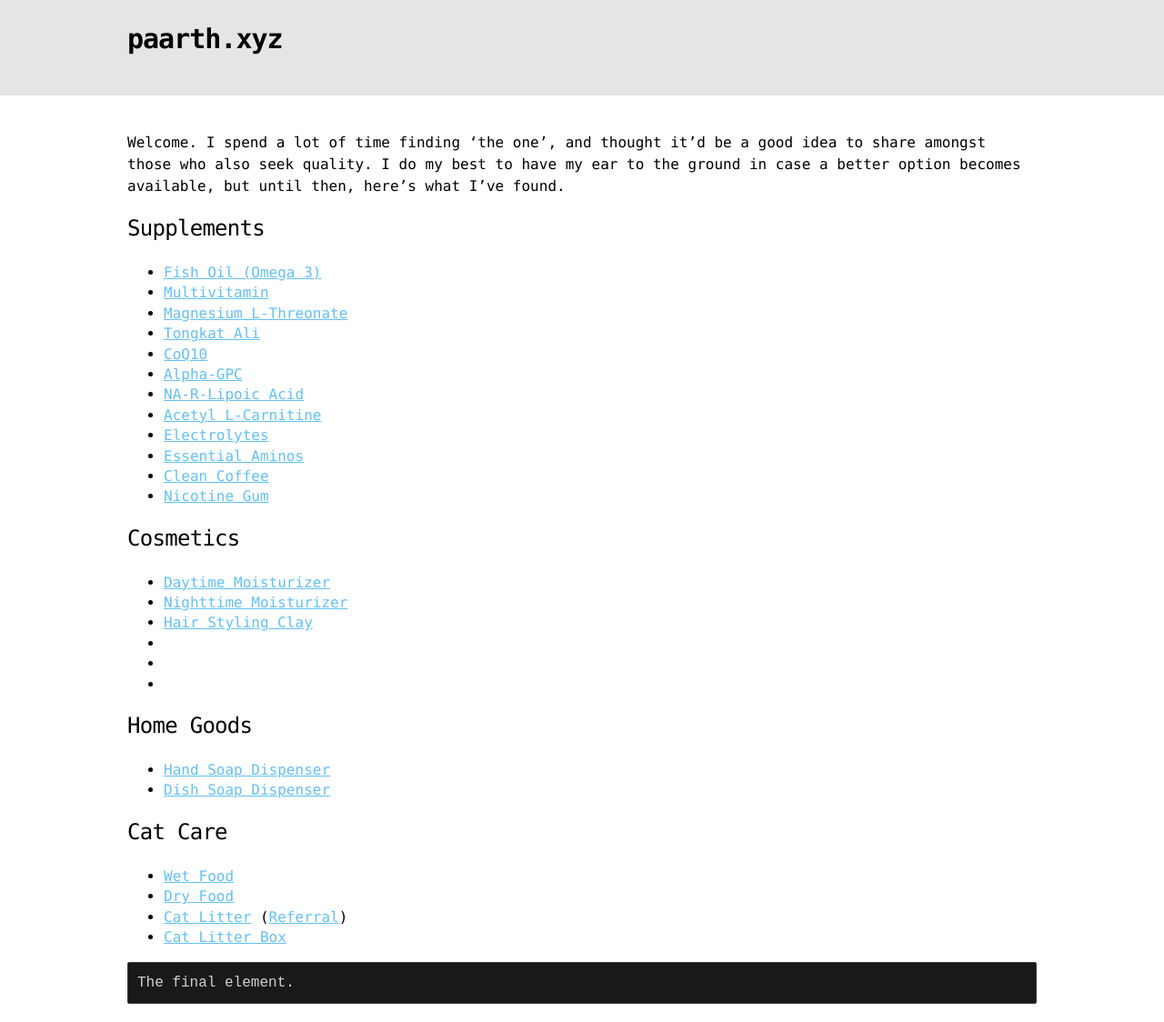
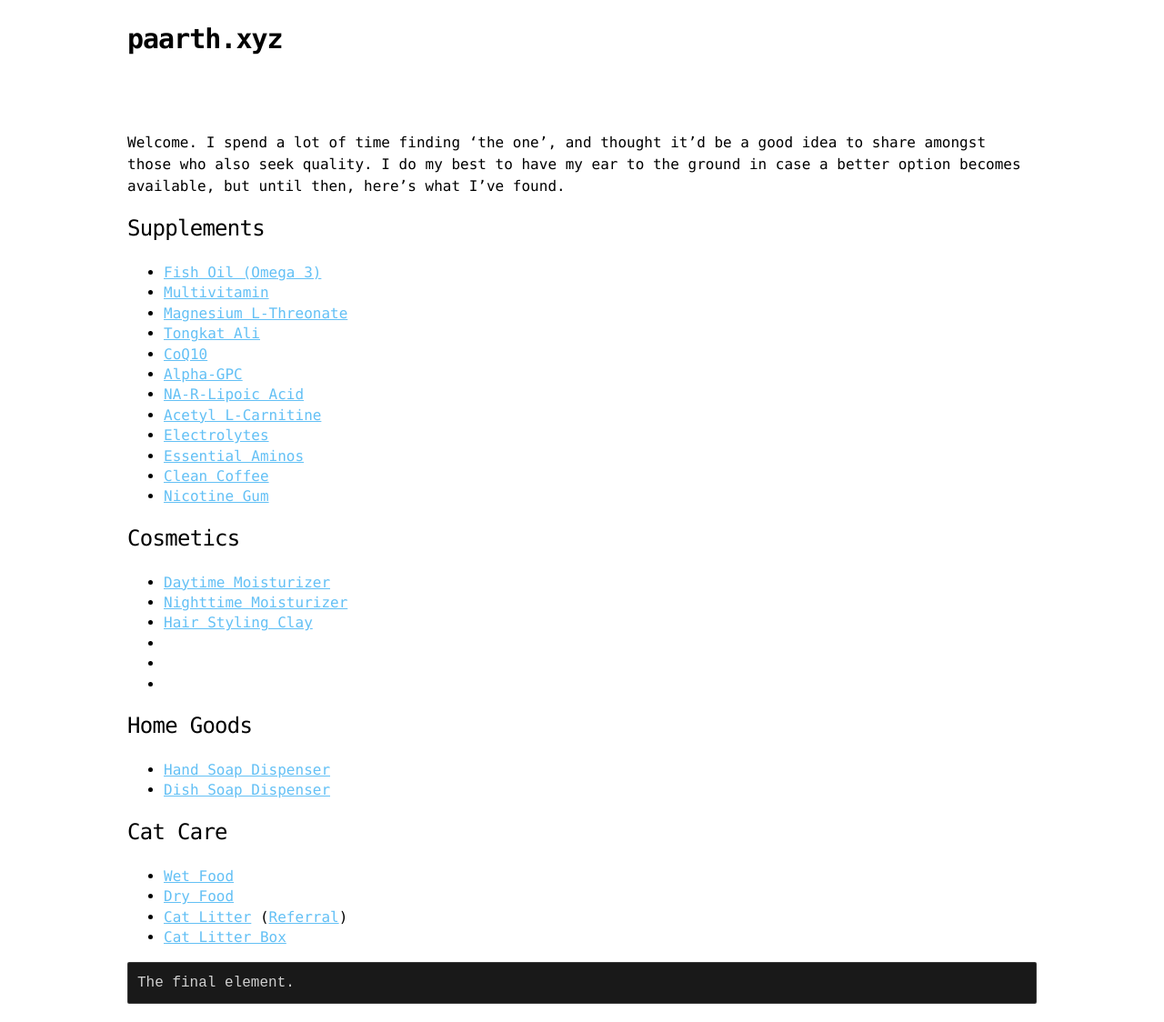
Before and after one commit to paarthxx/xyz, a Jekyll site: the page built from index.md, in a window 1280 px wide. Shown: the whole page at 91% size. Built offline with Jekyll 4.4.1, drawn with Linux system fonts in a browser that asks for light colours; the repository's description, which GitHub fills in, is left out.

Commit message:
Update jekyll-theme-hacker.scss

```diff
--- a/_sass/jekyll-theme-hacker.scss
+++ b/_sass/jekyll-theme-hacker.scss
@@ -52,7 +52,7 @@ li {
 */
 
 header {
-  background: rgba(0, 0, 0, 0.1);
+  background: rgb(255, 255, 255);
   width: 100%;
   padding: 20px 0;
   margin: 0 0 40px 0;
```
